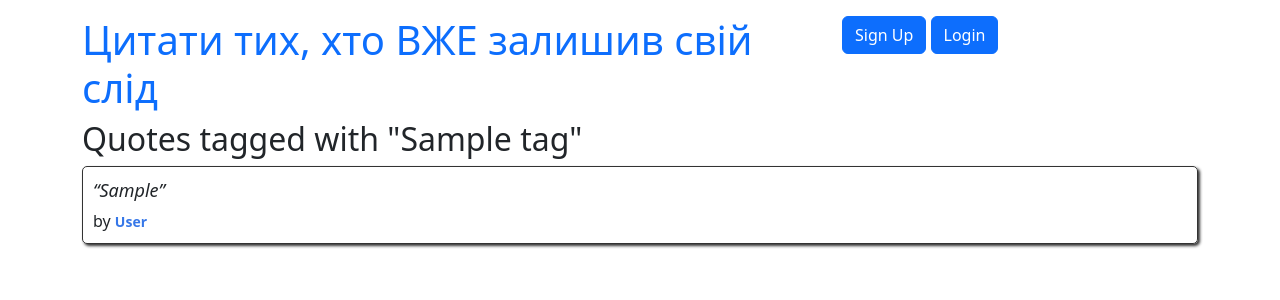
After one commit to pavlodubovyi/Django-based_Quotes_Website, a Django app: a page that uses quotes_site/quotes/templates/quotes/base.html in a window 1280 px wide. The commit adds this page. Shown: the top 300 px of the page. Run offline with Django 5.2, Linux system fonts and the light colour scheme; tables that the repository leaves empty hold one stand-in row (values such as "Sample post").

Commit message:
Майже фінал
Працюють пошук по тегам

```diff
--- a/quotes_site/quotes/templates/quotes/base.html
+++ b/quotes_site/quotes/templates/quotes/base.html
@@ -16,7 +16,7 @@
     <div class="row header-box pt-3">
         <div class="col-md-8">
             <h1>
-                <a href="/" style="text-decoration: none">Quotes to Scrape</a>
+                <a href="/" style="text-decoration: none">Цитати тих, хто ВЖЕ залишив свій слід</a>
             </h1>
         </div>
         <div class="col-md-4">
--- /dev/null
+++ b/quotes_site/quotes/templates/quotes/tag_quotes.html
@@ -0,0 +1,13 @@
+{% extends "quotes/base.html" %}
+
+{% block content %}
+<h2>Quotes tagged with "{{ tag_name }}"</h2>
+{% for quote in quotes %}
+    <div class="quote">
+        <span class="text">“{{ quote.quote }}”</span>
+        <span>by <small class="author">{{ quote.author.fullname }}</small></span>
+    </div>
+{% empty %}
+    <p>No quotes found for this tag.</p>
+{% endfor %}
+{% endblock %}
--- a/quotes_site/quotes/urls.py
+++ b/quotes_site/quotes/urls.py
@@ -9,4 +9,5 @@ urlpatterns = [
     path("author/<int:id>/", views.author_detail, name="author_detail"),
     path("add_author/", views.add_author, name="add_author"),
     path("add_quote/", views.add_quote, name="add_quote"),
+    path("tag/<str:tag_name>/", views.tag_quotes, name="tag_quotes"),
 ]
--- a/quotes_site/quotes/views.py
+++ b/quotes_site/quotes/views.py
@@ -53,3 +53,12 @@ def add_quote(request):
     else:
         form = QuoteForm()
     return render(request, "quotes/add_quote.html", {"form": form})
+
+
+def tag_quotes(request, tag_name):
+    quotes = Quote.objects.filter(tags__name=tag_name)
+    return render(
+        request,
+        "quotes/tag_quotes.html",
+        context={"quotes": quotes, "tag_name": tag_name},
+    )
```
